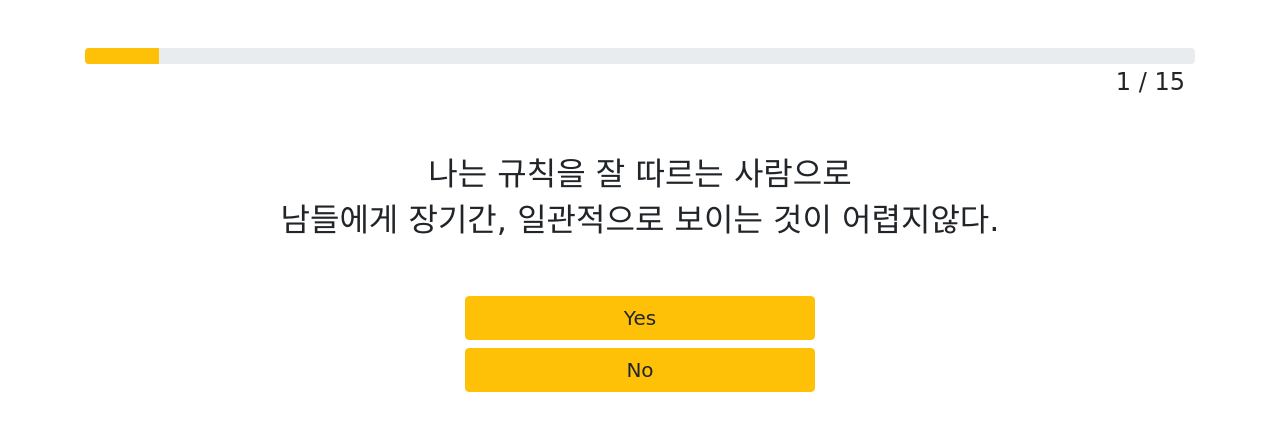
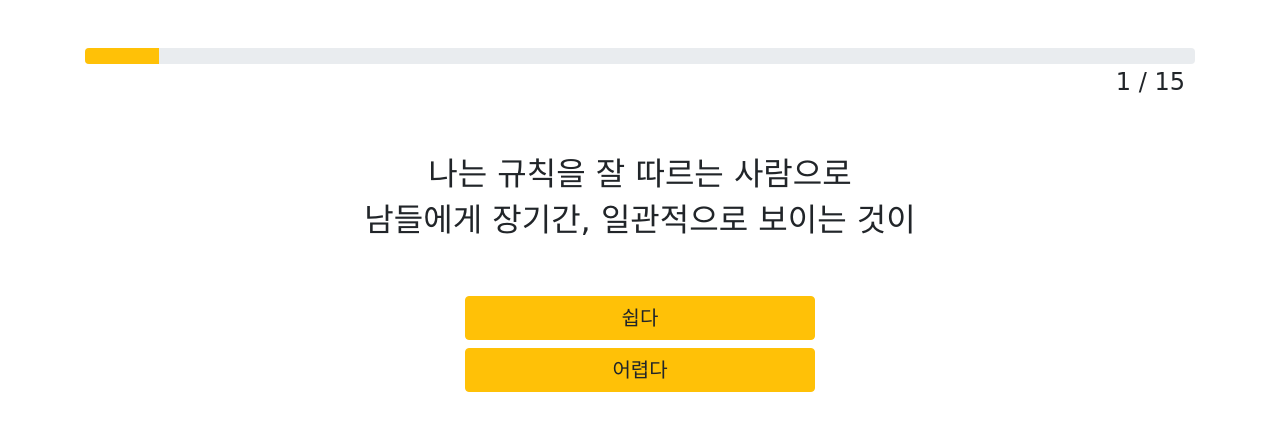
Before and after one commit to bewisesh91/Study_Javascript, a plain HTML site: page 2. mini_projects/2.6 PAI Test/index.html in a window 1280 px wide. Both pictures are taken after a click on the button "Test Start". Drawn offline with nearby package versions, Linux system fonts and the light colour scheme; files whose address does not match are found by name; a web font is replaced by a local one.

Commit message:
javascript

```diff
--- a/2. mini_projects/2.6 PAI Test/index.html
+++ b/2. mini_projects/2.6 PAI Test/index.html
@@ -45,7 +45,7 @@
         <h6 class="start-title2 text-center"> a.k.a 협업 궁합 Test </h6>
         <img class="start-image1 " src="img/start-img_1.png">
         <h4 class="start-text1 mt-3 text-center"> 1분을 1시간처럼 쓰는 너, 1시간을 1분처럼 쓰는 나 </h4>
-        <h2 class="start-text2 text-center"> "우리 함께 할 수 있을까...?" </h2>
+        <h2 class="start-text2 text-center"> "우리 함께 일 할 수 있을까...?" </h2>
         <button type="button" class="btn-start btn btn-warning mt-3 text-center" onclick="start()"> Test Start </button>
 <!--        <img class="start-image2 " src="img/start-img_2.png">-->
     </article>
@@ -70,8 +70,8 @@
 
         <input id="type" type="hidden" value="R">
 
-        <button id="Yes" type="button" class="btn-answer btn btn-warning mt-2"> Yes </button>
-        <button id="No" type="button" class="btn-answer btn btn-warning mt-2"> No </button>
+        <button id="Yes" type="button" class="btn-answer btn btn-warning mt-2"> 쉽다 </button>
+        <button id="No" type="button" class="btn-answer btn btn-warning mt-2"> 어렵다 </button>
 
         <!-- ### 점수 계산 ### -->
         <input type="hidden" id="R" value="0">
--- a/2. mini_projects/2.6 PAI Test/pai.js
+++ b/2. mini_projects/2.6 PAI Test/pai.js
@@ -53,21 +53,21 @@ $("#No").click(function(){
 
 // 문제 리스트
 var questions = {
-    1: {"contents": "나는 규칙을 잘 따르는 사람으로 <br> 남들에게 장기간, 일관적으로 보이는 것이 어렵지않다.", "type": "R", "Yes": "Yes", "No": "No"},
-    2: {"contents": "나는 문제를 남들과 다른 시각으로 바라보는 사람으로 <br> 남들에게 장기간, 일관적으로 보이는 것이 어렵지않다.", "type": "O", "Yes": "Yes", "No": "No"},
-    3: {"contents": "나는 구체적으로 계획된 일을 좋아하는 사람으로 <br> 남들에게 장기간, 일관적으로 보이는 것이 어렵지않다.", "type": "E", "Yes": "Yes", "No": "No"},
-    4: {"contents": "나는 규정을 어기거나 회피 하려는 시도를 절대 하지 않을 사람으로 <br> 남들에게 장기간, 일관적으로 보이는 것이 어렵지않다.", "type": "R", "Yes": "Yes", "No": "No"},
-    5: {"contents": "나는 독창적인 아이디어가 있는 사람으로 <br> 남들에게 장기간, 일관적으로 보이는 것이 어렵지않다.", "type": "O", "Yes": "Yes", "No": "No"},
-    6: {"contents": "나는 일 하는 방식이 체계적이고 조직적인 사람으로 <br> 남들에게 장기간, 일관적으로 보이는 것이 어렵지않다.", "type": "E", "Yes": "Yes", "No": "No"},
-    7: {"contents": "나는 정해진 방식에서 벗어나지 않고 일 하는 사람으로 <br> 남들에게 장기간, 일관적으로 보이는 것이 어렵지않다.", "type": "R", "Yes": "Yes", "No": "No"},
-    8: {"contents": "나는 기존 것을 개선하는 활동보다는 새로 만들기를 좋아하는 사람으로 <br> 남들에게 장기간, 일관적으로 보이는 것이 어렵지않다.", "type": "O", "Yes": "Yes", "No": "No"},
-    9: {"contents": "나는 늘 한결같은 사람으로 <br> 남들에게 장기간, 일관적으로 보이는 것이 어렵지않다.", "type": "E", "Yes": "Yes", "No": "No"},
-    10: {"contents": "나는 기존 체계에 쉽게 들어 맞는 사람으로 <br> 남들에게 장기간, 일관적으로 보이는 것이 어렵지않다.", "type": "R", "Yes": "Yes", "No": "No"},
-    11: {"contents": "나는 사람들에게 새로운 자극을 주는 사람으로 <br> 남들에게 장기간, 일관적으로 보이는 것이 어렵지않다.", "type": "O", "Yes": "Yes", "No": "No"},
-    12: {"contents": "나는 관리하는 것들에 엄격한 질서를 부여하기 좋아하는 사람으로 <br> 남들에게 장기간, 일관적으로 보이는 것이 어렵지않다.", "type": "E", "Yes": "Yes", "No": "No"},
-    13: {"contents": "나는 일반적으로 좋다고 하는 것을 잘 받아들이는 사람으로 <br> 남들에게 장기간, 일관적으로 보이는 것이 어렵지않다.", "type": "R", "Yes": "Yes", "No": "No"},
-    14: {"contents": "나는 아이디어가 넘치는 사람으로 <br> 남들에게 장기간, 일관적으로 보이는 것이 어렵지않다.", "type": "O", "Yes": "Yes", "No": "No"},
-    15: {"contents": "나는 꼼꼼한 사람으로 <br> 남들에게 장기간, 일관적으로 보이는 것이 어렵지않다.", "type": "E", "Yes": "Yes", "No": "No"},
+    1: {"contents": "나는 규칙을 잘 따르는 사람으로 <br> 남들에게 장기간, 일관적으로 보이는 것이", "type": "R", "Yes": "쉽다", "No": "어렵다"},
+    2: {"contents": "나는 문제를 남들과 다른 시각으로 바라보는 사람으로 <br> 남들에게 장기간, 일관적으로 보이는 것이", "type": "O", "Yes": "쉽다", "No": "어렵다"},
+    3: {"contents": "나는 구체적으로 계획된 일을 좋아하는 사람으로 <br> 남들에게 장기간, 일관적으로 보이는 것이", "type": "E", "Yes": "쉽다", "No": "어렵다"},
+    4: {"contents": "나는 규정을 어기거나 회피 하려는 시도를 절대 하지 않을 사람으로 <br> 남들에게 장기간, 일관적으로 보이는 것이", "type": "R", "Yes": "쉽다", "No": "어렵다"},
+    5: {"contents": "나는 독창적인 아이디어가 있는 사람으로 <br> 남들에게 장기간, 일관적으로 보이는 것이", "type": "O", "Yes": "쉽다", "No": "어렵다"},
+    6: {"contents": "나는 일 하는 방식이 체계적이고 조직적인 사람으로 <br> 남들에게 장기간, 일관적으로 보이는 것이", "type": "E", "Yes": "쉽다", "No": "어렵다"},
+    7: {"contents": "나는 정해진 방식에서 벗어나지 않고 일 하는 사람으로 <br> 남들에게 장기간, 일관적으로 보이는 것이", "type": "R", "Yes": "쉽다", "No": "어렵다"},
+    8: {"contents": "나는 기존 것을 개선하는 활동보다는 새로 만들기를 좋아하는 사람으로 <br> 남들에게 장기간, 일관적으로 보이는 것이", "type": "O", "Yes": "쉽다", "No": "어렵다"},
+    9: {"contents": "나는 늘 한결같은 사람으로 <br> 남들에게 장기간, 일관적으로 보이는 것이", "type": "E", "Yes": "쉽다", "No": "어렵다"},
+    10: {"contents": "나는 기존 체계에 쉽게 들어 맞는 사람으로 <br> 남들에게 장기간, 일관적으로 보이는 것이", "type": "R", "Yes": "쉽다", "No": "어렵다"},
+    11: {"contents": "나는 사람들에게 새로운 자극을 주는 사람으로 <br> 남들에게 장기간, 일관적으로 보이는 것이", "type": "O", "Yes": "쉽다", "No": "어렵다"},
+    12: {"contents": "나는 관리하는 것들에 엄격한 질서를 부여하기 좋아하는 사람으로 <br> 남들에게 장기간, 일관적으로 보이는 것이", "type": "E", "Yes": "쉽다", "No": "어렵다"},
+    13: {"contents": "나는 일반적으로 좋다고 하는 것을 잘 받아들이는 사람으로 <br> 남들에게 장기간, 일관적으로 보이는 것이", "type": "R", "Yes": "쉽다", "No": "어렵다"},
+    14: {"contents": "나는 아이디어가 넘치는 사람으로 <br> 남들에게 장기간, 일관적으로 보이는 것이", "type": "O", "Yes": "쉽다", "No": "어렵다"},
+    15: {"contents": "나는 꼼꼼한 사람으로 <br> 남들에게 장기간, 일관적으로 보이는 것이", "type": "E", "Yes": "쉽다", "No": "어렵다"},
 }
 
 // 결과 리스트
--- a/2. mini_projects/2.6 PAI Test/style.css
+++ b/2. mini_projects/2.6 PAI Test/style.css
@@ -12,7 +12,7 @@ article{
 .start-title{
     font-weight:600;
     font-size: 60px;
-    margin-top: 100px;
+    margin-top: 20px;
 }
 
 .start-title2{
@@ -22,8 +22,8 @@ article{
 .start-image1 {
     display: block;
     margin: auto;
-    width: 400px;
-    height: 400px;
+    width: 350px;
+    height: 350px;
 }
 
 .start-text1{
```
Also changed, not shown: 2 other files.
